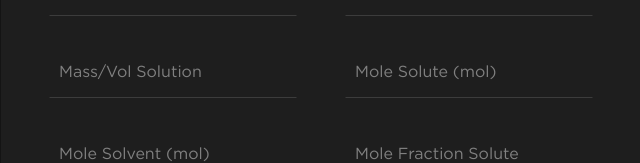
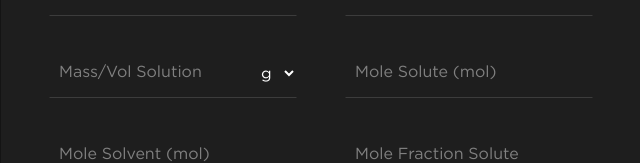
Before and after one commit to xGihyun/episteme, a React (Create React App) app: page /mole-table in a window 1280 px wide. Shown: the part 290-453 px from the top of the page, without its empty margins (319-959 px from the left). Built offline with nearby package versions, Linux system fonts and the light colour scheme.

Commit message:
Added dropdown for solution

```diff
--- a/src/components/Dropdown.js
+++ b/src/components/Dropdown.js
@@ -4,12 +4,17 @@ const Dropdown = () => {
 
   const [selected, setSelect] = useState()
 
+  const handleChange = (e) => {
+    setSelect(e.target.value)
+  }
+
   return (
-    <div  className='dropdown'>
-      {selected}
-      <select title='unit' value={selected} onChange={e => setSelect(e.target.value)}>
+    <div className='dropdown'>
+      <select className='select' title='' value={selected} onChange={handleChange}>
         <option>g</option>
         <option>kg</option>
+        <option>ml</option>
+        <option>L</option>
       </select>
     </div>
   )
--- a/src/components/Formulas.js
+++ b/src/components/Formulas.js
@@ -8,6 +8,7 @@ export const roundOff = (num) => {
 }
 
 // Formulas
+// Table completion
 export const moleTableFormulas = {
   // Solute
   nSolute: (massSolute, mwSolute, nSolvent, nfSolvent, nfSolute, molality, massSolvent, molarity, massVolSolution) => {
@@ -81,6 +82,7 @@ export const moleTableFormulas = {
     }
     return null
   },
+  // Solution
   massVolSolution: (massSolute, massSolvent, nSolute, molarity) => {
     if (massSolute != null && massSolvent != null) {
       return massSolute + massSolvent;
@@ -89,7 +91,7 @@ export const moleTableFormulas = {
     }
     return null
   },
-  // Molality - Normality
+  // Molality -> Normality
   molality: (nSolute, massSolvent) => {
     if(nSolute != null && massSolvent != null){
       return (nSolute) / (massSolvent / 1000)
@@ -97,7 +99,6 @@ export const moleTableFormulas = {
     return null
   },
   molarity: (nSolute, massVolSolution) => {
-    // Mass solution can be Volume solution since Aqueous solutions is 1g/1ml
     if(nSolute != null && massVolSolution != null){
       return (nSolute) / (massVolSolution / 1000)
     }
--- /dev/null
+++ b/src/components/Solve.js
@@ -0,0 +1,53 @@
+import { moleTableFormulas as formulas } from "./Formulas"
+
+// Table completion
+export const solveTable = (val) => {
+
+  // Solve for mass solute, mass solvent, and mass solution
+  if(val.massSolute == null){
+    val.massSolute = formulas.massSolute(val.massVolSolution, val.massSolvent, val.mwSolute, val.nSolute)
+  }
+  if(val.massSolvent == null){
+    val.massSolvent = formulas.massSolvent(val.massVolSolution, val.massSolute, val.mwSolvent, val.nSolvent, val.nSolute, val.molality)
+  }
+  if(val.massVolSolution == null){
+    val.massVolSolution = formulas.massVolSolution(val.massSolute, val.massSolvent, val.nSolute, val.molarity)
+  }
+
+  // Solve for mole solute and mole solvent
+  if(val.nSolute == null){
+    val.nSolute = formulas.nSolute(val.massSolute, val.mwSolute, val.nSolvent, val.nfSolvent, val.nfSolute, val.molality, val.massSolvent, val.molarity, val.massVolSolution)
+  }
+  if(val.nSolvent == null){
+    val.nSolvent = formulas.nSolvent(val.massSolvent, val.mwSolvent, val.nSolute, val.nfSolute, val.nfSolvent)
+  }
+
+  // Solve for mole fraction
+  if(val.nfSolute == null){
+    val.nfSolute = formulas.nfSolute(val.nSolute, val.nSolvent, val.nfSolvent)
+  }
+  if(val.nfSolvent == null){
+    val.nfSolvent = formulas.nfSolvent(val.nSolute, val.nSolvent, val.nfSolute)
+  }
+
+  // Molality
+  if(val.molality == null){
+    val.molality = formulas.molality(val.nSolute, val.massSolvent)
+  }
+
+  // Molarity
+  if(val.molarity == null){
+    val.molarity = formulas.molarity(val.nSolute, val.massVolSolution)
+  }
+
+  // Normality
+  if(val.eqWeight == null){
+    val.eqWeight = formulas.equivalentWeight(val.mwSolute, val.eqPerMole)
+  }
+  if(val.eqOfSolute == null){
+    val.eqOfSolute = formulas.equivalentsOfSolute(val.massSolute, val.eqWeight)
+  }
+  if(val.normality == null){
+    val.normality = formulas.normality(val.eqOfSolute, val.eqPerMole, val.molarity, val.massVolSolution)
+  }
+}
--- a/src/index.css
+++ b/src/index.css
@@ -12,6 +12,7 @@
   --body: rgb(20, 20, 20);
   --content: rgb(30, 30, 30);
   --main-color: rgb(222, 75, 0);
+  --light-gray: rgba(90, 90, 90, 0.5);
 }
 
 body{
@@ -21,7 +22,12 @@ body{
   color: white;
 }
 
-h1{
+.site-name{
+  text-decoration: none;
+  color: white;
+}
+
+.site-name h1{
   text-align: center;
   text-transform: uppercase;
   letter-spacing: 5px;
@@ -101,9 +107,8 @@ h1{
   font-size: 1rem;
   background: none;
   outline: none;
-  border: none;
   border: 1px solid transparent;
-  border-bottom: 1px solid rgba(90, 90, 90, 0.5);
+  border-bottom: 1px solid var(--light-gray);
   color: white;
   padding: 1.5rem;
   flex: 1;
@@ -124,14 +129,38 @@ h1{
   font-size: 0.8rem;
 }
 
+/* Select unit dropdown */
+
+.dropdown{
+  display: grid;
+  align-items: center;
+  border: none;
+  position: absolute;
+  right: 0;
+}
+
 .dropdown select{
   background: none;
   color: white;
+  outline: none;
+  border: none;
+  margin: 0;
+  font-size: 1rem;
+  cursor: pointer;
+}
+
+.dropdown select::-ms-expand{
+  display: none;
+}
+
+.dropdown select::after{
+  content: "";
+  background-color: var(--main-color);
+  clip-path: polygon(100% 0%, 0 0%, 50% 100%);
 }
 
 .dropdown option{
-  background: none;
-  background-color: transparent;
+  background: white;
   color: black;
 }
 
--- a/src/pages/Main.js
+++ b/src/pages/Main.js
@@ -1,10 +1,12 @@
 import React from 'react'
-import { Outlet } from 'react-router-dom'
+import { Link, Outlet } from 'react-router-dom'
 
 const Main = () => {
   return (
     <div>
-      <h1 className='site-name'>Episteme</h1>
+      <Link to='/' className='site-name'>
+        <h1>Episteme</h1>
+      </Link>
       <Outlet />
     </div>
   )
--- a/src/pages/MoleTable.js
+++ b/src/pages/MoleTable.js
@@ -1,7 +1,8 @@
 import React from 'react'
 import { moleTable } from '../components/InputItems'
-import { roundOff, moleTableFormulas as formulas } from '../components/Formulas'
-// import Dropdown from '../components/Dropdown'
+import { roundOff } from '../components/Formulas'
+import { solveTable } from '../components/Solve'
+import Dropdown from '../components/Dropdown'
 
 const MoleTable = () => {
 
@@ -49,9 +50,16 @@ const MoleTable = () => {
       normality: Number(tableInputs.normality.value) || null
     }
 
-    const answerList = document.querySelector(".answer-list")
+    const answerList = document.querySelector('.answer-list')
+    const unit = document.querySelector('.select')
 
+    // Clear answers after submitting new inputs
     clearAnswers(answerList)
+
+    // Convert solution to g / ml if the given solution is in kg / L
+    if(givenValues.massVolSolution != null && (unit.value === 'kg' || unit.value === 'L')){
+      givenValues.massVolSolution *= 1000
+    }
 
     // Loop to solve everything until values != null, loop limit is only up to 10 to prevent infinite loops when problem is unsolvable
     // Maybe find a way to make this better?
@@ -68,56 +76,7 @@ const MoleTable = () => {
   }
 
   // Literally solve for everything until none of the values == null
-  const solveTable = (val) => {
 
-    // Solve for mass solute, mass solvent, and mass solution
-    if(val.massSolute == null){
-      val.massSolute = formulas.massSolute(val.massVolSolution, val.massSolvent, val.mwSolute, val.nSolute)
-    }
-    if(val.massSolvent == null){
-      val.massSolvent = formulas.massSolvent(val.massVolSolution, val.massSolute, val.mwSolvent, val.nSolvent, val.nSolute, val.molality)
-    }
-    if(val.massVolSolution == null){
-      val.massVolSolution = formulas.massVolSolution(val.massSolute, val.massSolvent, val.nSolute, val.molarity)
-    }
-
-    // Solve for mole solute and mole solvent
-    if(val.nSolute == null){
-      val.nSolute = formulas.nSolute(val.massSolute, val.mwSolute, val.nSolvent, val.nfSolvent, val.nfSolute, val.molality, val.massSolvent, val.molarity, val.massVolSolution)
-    }
-    if(val.nSolvent == null){
-      val.nSolvent = formulas.nSolvent(val.massSolvent, val.mwSolvent, val.nSolute, val.nfSolute, val.nfSolvent)
-    }
-
-    // Solve for mole fraction
-    if(val.nfSolute == null){
-      val.nfSolute = formulas.nfSolute(val.nSolute, val.nSolvent, val.nfSolvent)
-    }
-    if(val.nfSolvent == null){
-      val.nfSolvent = formulas.nfSolvent(val.nSolute, val.nSolvent, val.nfSolute)
-    }
-
-    // Molality
-    if(val.molality == null){
-      val.molality = formulas.molality(val.nSolute, val.massSolvent)
-    }
-
-    // Molarity
-    if(val.molarity == null){
-      val.molarity = formulas.molarity(val.nSolute, val.massVolSolution)
-    }
-
-    // Normality
-    if(val.eqWeight == null){
-      val.eqWeight = formulas.equivalentWeight(val.mwSolute, val.eqPerMole)
-    }
-    if(val.eqOfSolute == null){
-      val.eqOfSolute = formulas.equivalentsOfSolute(val.massSolute, val.eqWeight)
-    }
-    if(val.normality == null){
-      val.normality = formulas.normality(val.eqOfSolute, val.eqPerMole, val.molarity, val.massVolSolution)
-    }
-  }
 
   return (
     <>
@@ -127,16 +86,15 @@ const MoleTable = () => {
             if(input.data === "mass-vol-solution"){
               return (
                 <div key={input.id} className='input-container'>
-                  <input type="text" data-input={input.data} required></input>
+                  <input title='' type="text" data-input={input.data} required />
                   <span>{input.placeholder}</span>
-                  {/* Trying to put a dropdown to select between different units of measurement for solution */}
-                  {/* {<Dropdown />} */}
+                  <Dropdown />
                 </div>
               )
             }
             return (
               <div key={input.id} className='input-container'>
-                <input type="text" data-input={input.data} required />
+                <input title='' type="text" data-input={input.data} required />
                 <span>{input.placeholder}</span>
               </div>
             )
```
